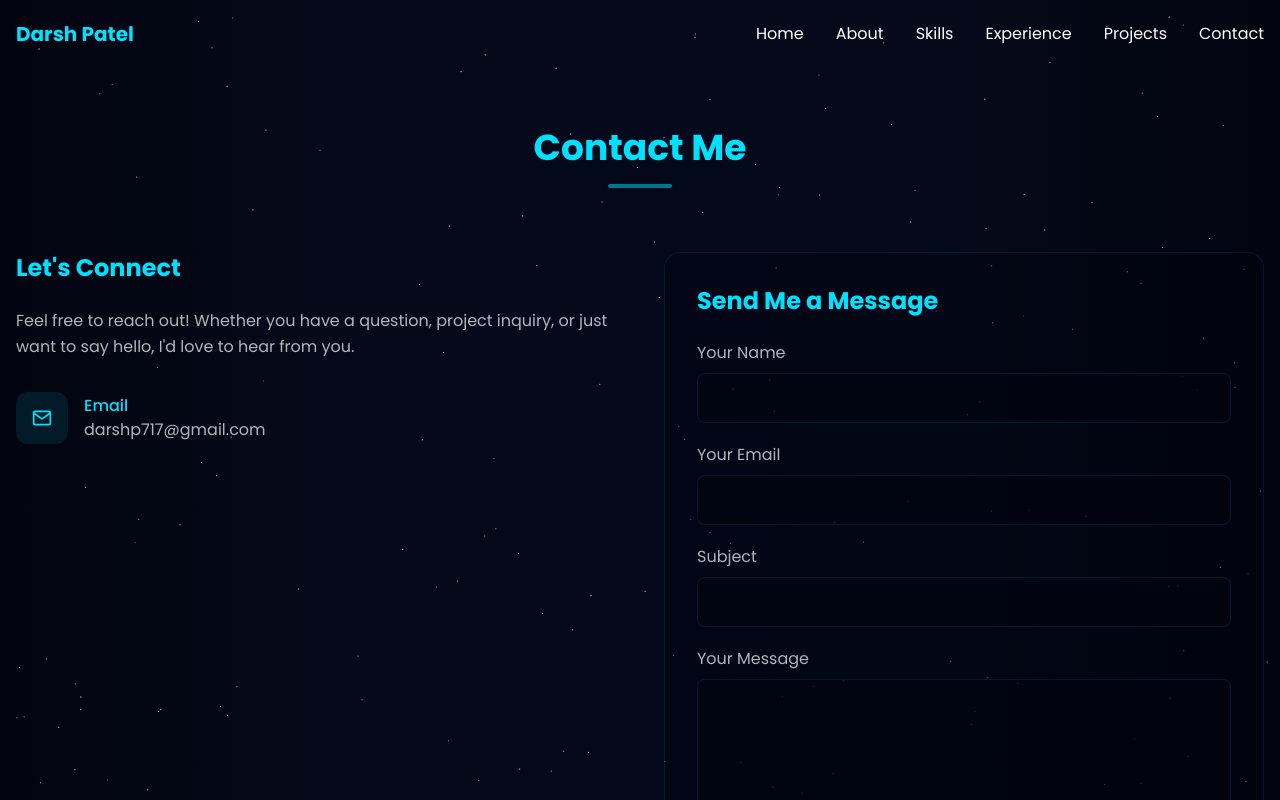
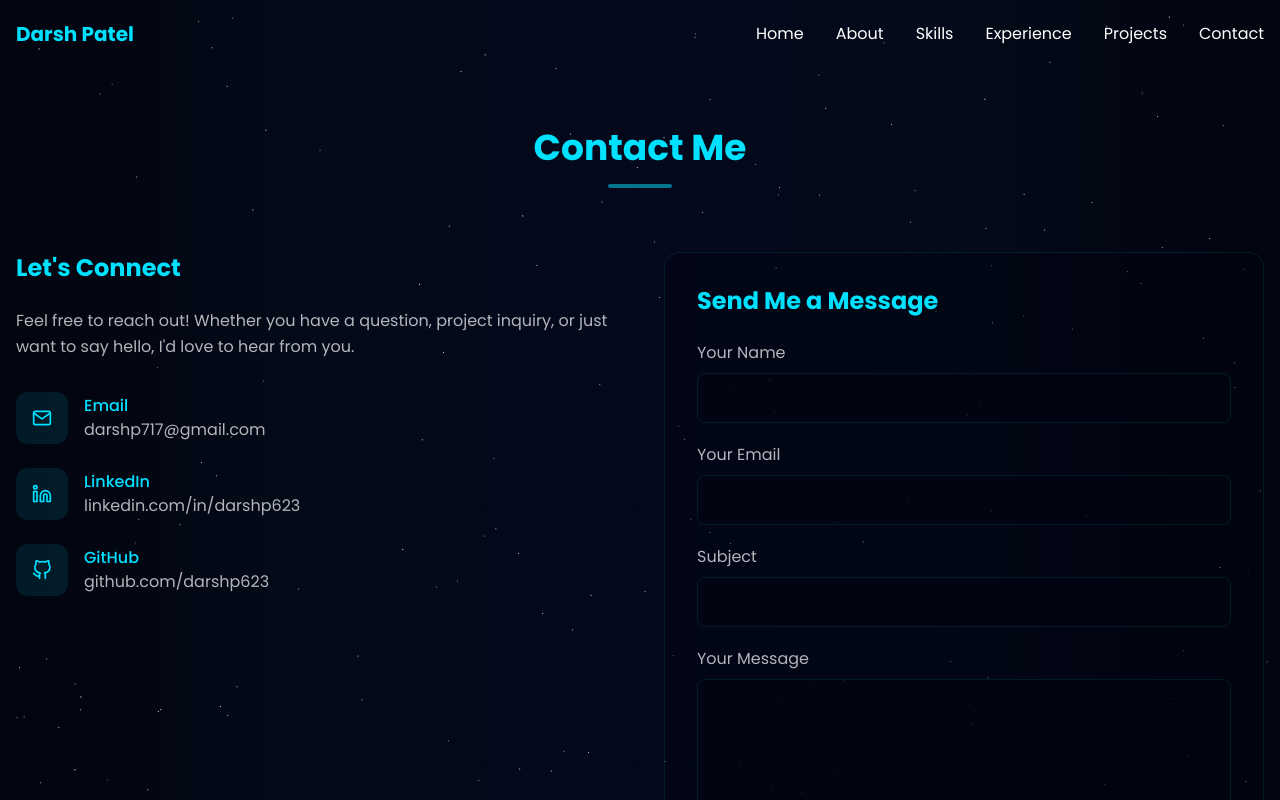
Before and after one commit to darshp623/new-website, a Next.js app: page /contact in a window 1280 px wide. Shown: the top 800 px of the page. Built offline with nearby package versions, Linux system fonts and the light colour scheme.

Commit message:
try and fix api route?

```diff
--- a/src/components/Contact.tsx
+++ b/src/components/Contact.tsx
@@ -66,8 +66,7 @@ const Contact = () => {
         >
           <h3 className="text-2xl font-bold mb-6">Let's Connect</h3>
           <p className="text-text-secondary mb-8 leading-relaxed">
-              Feel free to reach out! Whether you have a question, project inquiry,
-              or just want to say hello, I'd love to hear from you.
+            Feel free to reach out! Whether you have a question, project inquiry, or just want to say hello, I'd love to hear from you.
           </p>
 
           <div className="space-y-6">
@@ -78,6 +77,26 @@ const Contact = () => {
               <div>
                 <h4 className="font-medium">Email</h4>
                 <p className="text-text-secondary">darshp717@gmail.com</p>
+              </div>
+            </a>
+
+            <a href="https://www.linkedin.com/in/darshp623/" target="_blank" rel="noopener noreferrer" className="flex items-center group">
+              <div className="bg-primary/10 p-4 rounded-xl mr-4 group-hover:bg-primary/20 transition-all">
+                <FiLinkedin className="text-primary text-xl" />
+              </div>
+              <div>
+                <h4 className="font-medium">LinkedIn</h4>
+                <p className="text-text-secondary">linkedin.com/in/darshp623</p>
+              </div>
+            </a>
+
+            <a href="https://github.com/darshp623/" target="_blank" rel="noopener noreferrer" className="flex items-center group">
+              <div className="bg-primary/10 p-4 rounded-xl mr-4 group-hover:bg-primary/20 transition-all">
+                <FiGithub className="text-primary text-xl" />
+              </div>
+              <div>
+                <h4 className="font-medium">GitHub</h4>
+                <p className="text-text-secondary">github.com/darshp623</p>
               </div>
             </a>
           </div>
```
Also changed, not shown: src/app/api/contact/route.ts (renamed from src/app/api/route.ts), vercel.json (added). Lines whose indentation alone changed are shown as unchanged.
